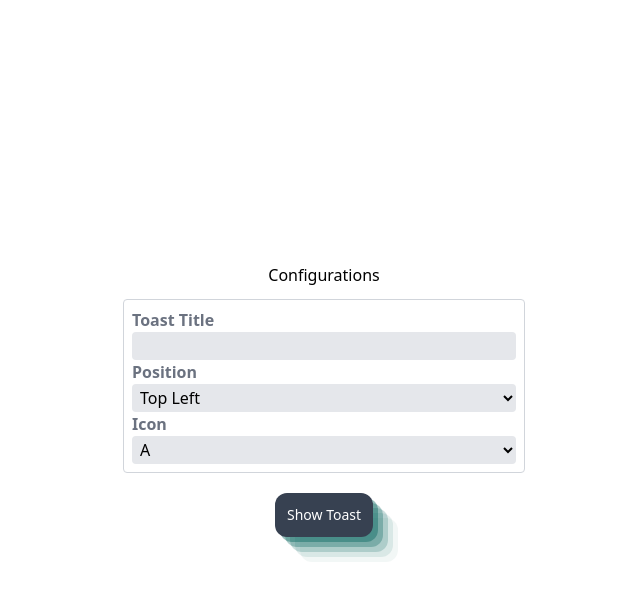
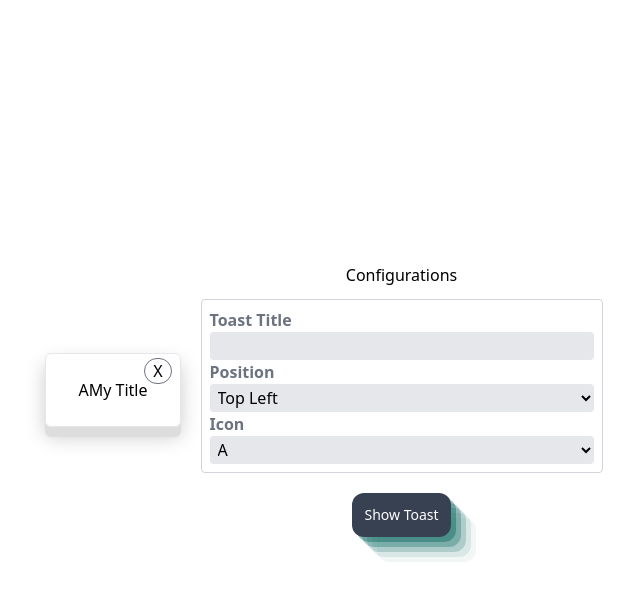
Before and after one commit to AlkTheOrg/algochurn-frontend-challenges, a React (Vite) app: page / in a window 1280 px wide. Both pictures are taken after a click on the button "Show Toast". Shown: the top 600 px of the page, without its empty margins (316-956 px from the left). Built offline with nearby package versions, Linux system fonts and the light colour scheme.

Commit message:
toast except timeout

```diff
--- a/src/Toasts/index.tsx
+++ b/src/Toasts/index.tsx
@@ -89,9 +89,41 @@ const ToastForm: FC<{
   )
 }
 
-const Toasts = () => {
+type RemoveToast = (id: number) => void;
+
+const Toast: FC<{ toast: Toast, removeToast: RemoveToast }> = ({
+    toast: { icon, title, position, id },
+    removeToast
+}) => {
+  return <li
+      className={`
+        rounded-md relative list-none flex justify-between py-6 px-8  mb-5
+        border border-gray-200
+        shadow-[0px_10px_1px_rgba(221,_221,_221,_1),_0_10px_20px_rgba(204,_204,_204,_1)]
+      `}
+    >
+      <div className={`
+        cursor-pointer absolute right-2 top-1 border border-gray-500
+        hover:bg-gray-100 px-2 rounded-full
+      `}
+        onClick={() => removeToast(id)}
+      >
+        X
+      </div>
+      <div className="">{icon}</div>
+      <div className="">{title}</div>
+  </li>
+};
+
+const Toasts: FC<{ toasts: Toast[], removeToast: RemoveToast }> = ({
+    toasts, removeToast
+}) => {
   return (
-    <div className=""></div>
+    <div className="mr-5">
+      {
+        toasts.map(toast => <Toast removeToast={removeToast} key={toast.id} toast={toast} />)
+      }
+    </div>
   )
 }
 
@@ -124,7 +156,7 @@ export const App = () => {
 
   return (
     <div className="h-screen w-screen flex justify-center items-center">
-      <Toasts />
+      <Toasts toasts={toasts} removeToast={removeToast} />
       <ToastForm onSubmit={queueNewToast} />
     </div>
   )
```
